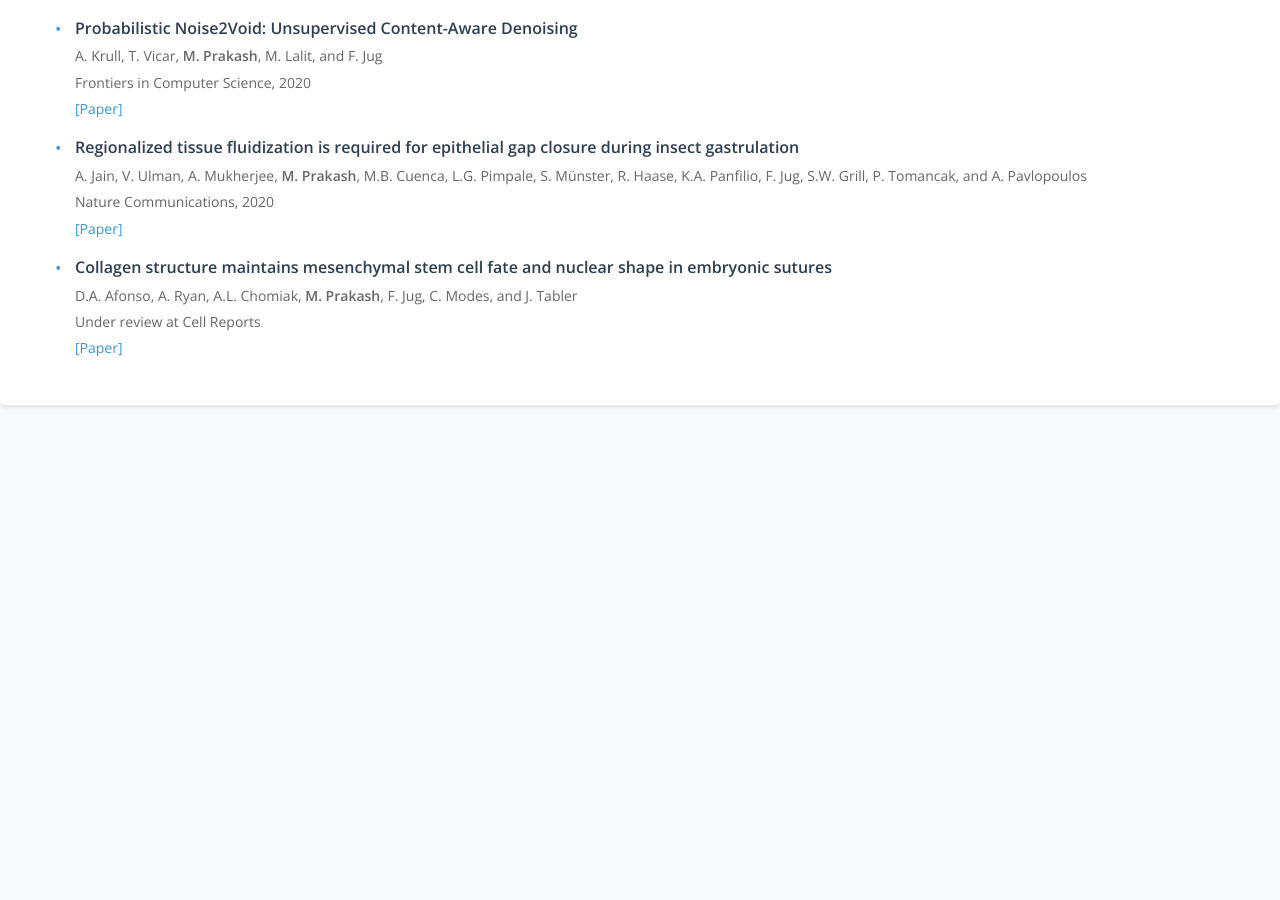
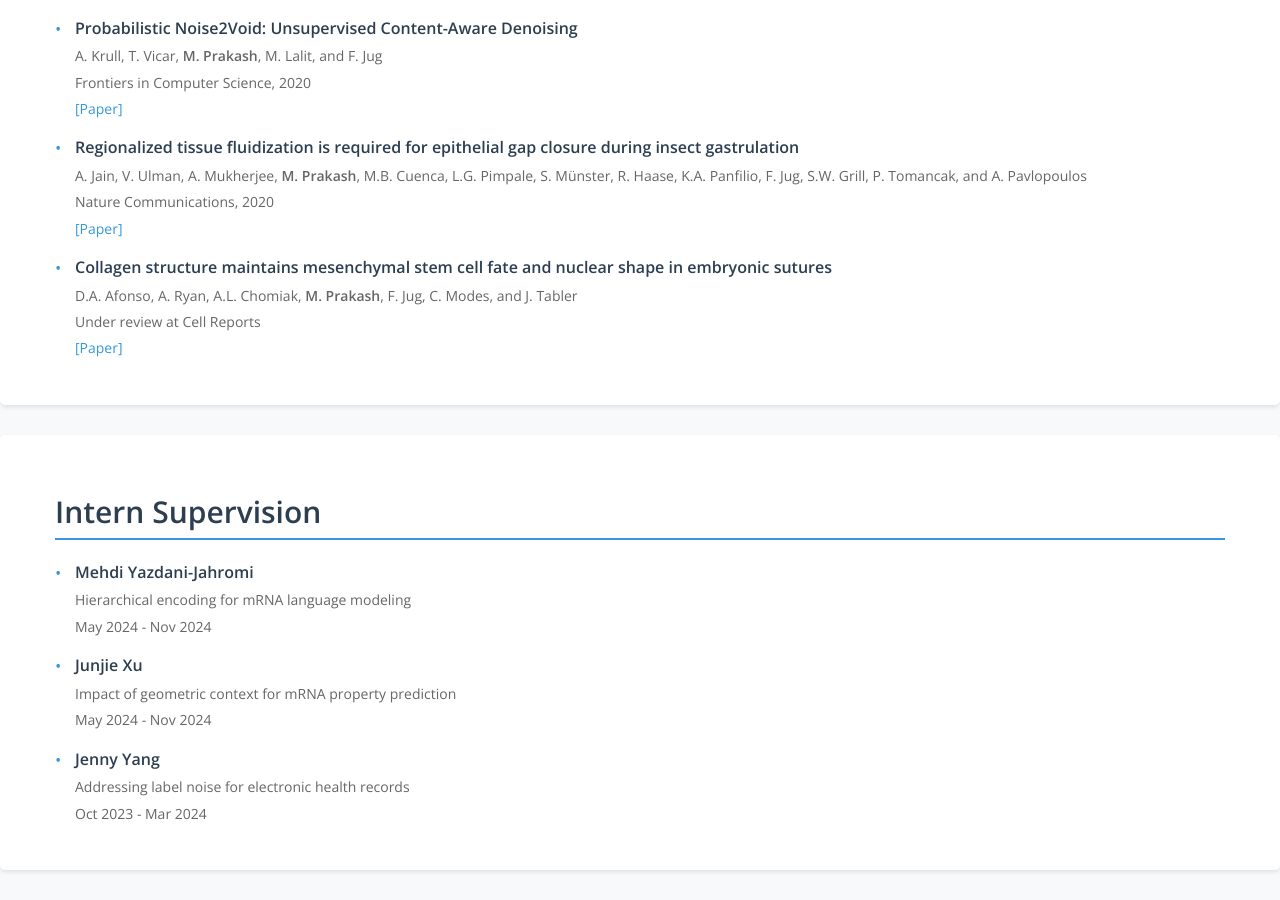
Before and after one commit to mangalp/mangalp.github.io, a Jekyll site: the page built from index.html, in a window 1280 px wide and 900 px high, scrolled down 3267 px. Built offline with Jekyll 4.4.1, drawn with Linux system fonts in a browser that asks for light colours; nearby versions of some CDN libraries; before the commit the page ends 3702 px from its top, so only the background shows below that.

Commit message:
Update sections

```diff
--- a/index.html
+++ b/index.html
@@ -210,6 +210,31 @@ layout: default
     </div>
   </div>
 
+  <div class="jumbotron">
+    <div class="container" style="padding:0">
+      <div class="col-md-12" style="padding:0">
+        <h2 class="whyText">Intern Supervision</h2>
+        <ul class="publications-list">
+          <li>
+            <div class="publication-title">Mehdi Yazdani-Jahromi</div>
+            <div class="publication-venue">Hierarchical encoding for mRNA language modeling</div>
+            <div class="publication-venue">May 2024 - Nov 2024</div>
+          </li>
+          <li>
+            <div class="publication-title">Junjie Xu</div>
+            <div class="publication-venue">Impact of geometric context for mRNA property prediction</div>
+            <div class="publication-venue">May 2024 - Nov 2024</div>
+          </li>
+          <li>
+            <div class="publication-title">Jenny Yang</div>
+            <div class="publication-venue">Addressing label noise for electronic health records</div>
+            <div class="publication-venue">Oct 2023 - Mar 2024</div>
+          </li>
+        </ul>
+      </div>
+    </div>
+  </div>
+
 </div>
 
 <script>
```
